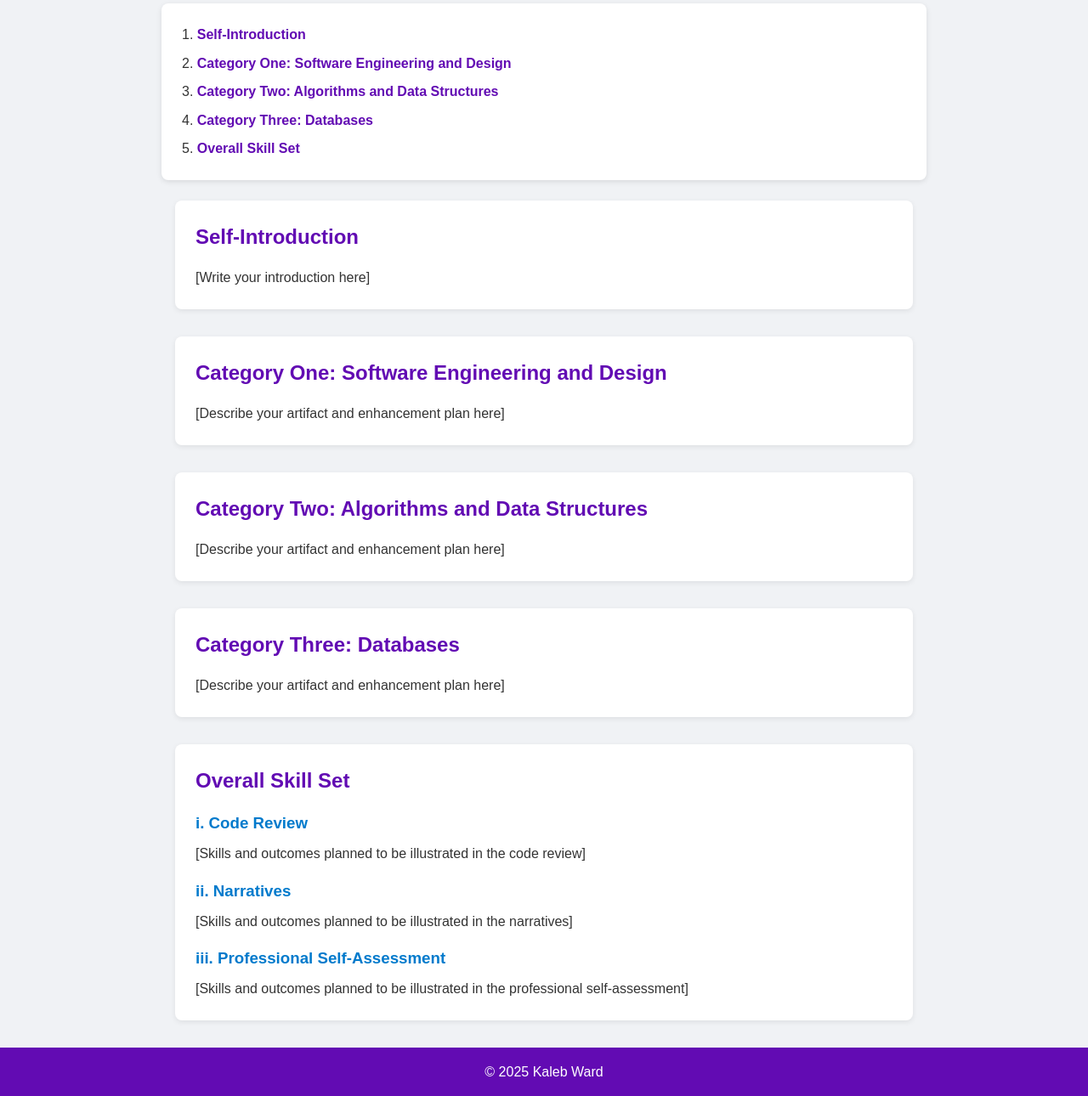
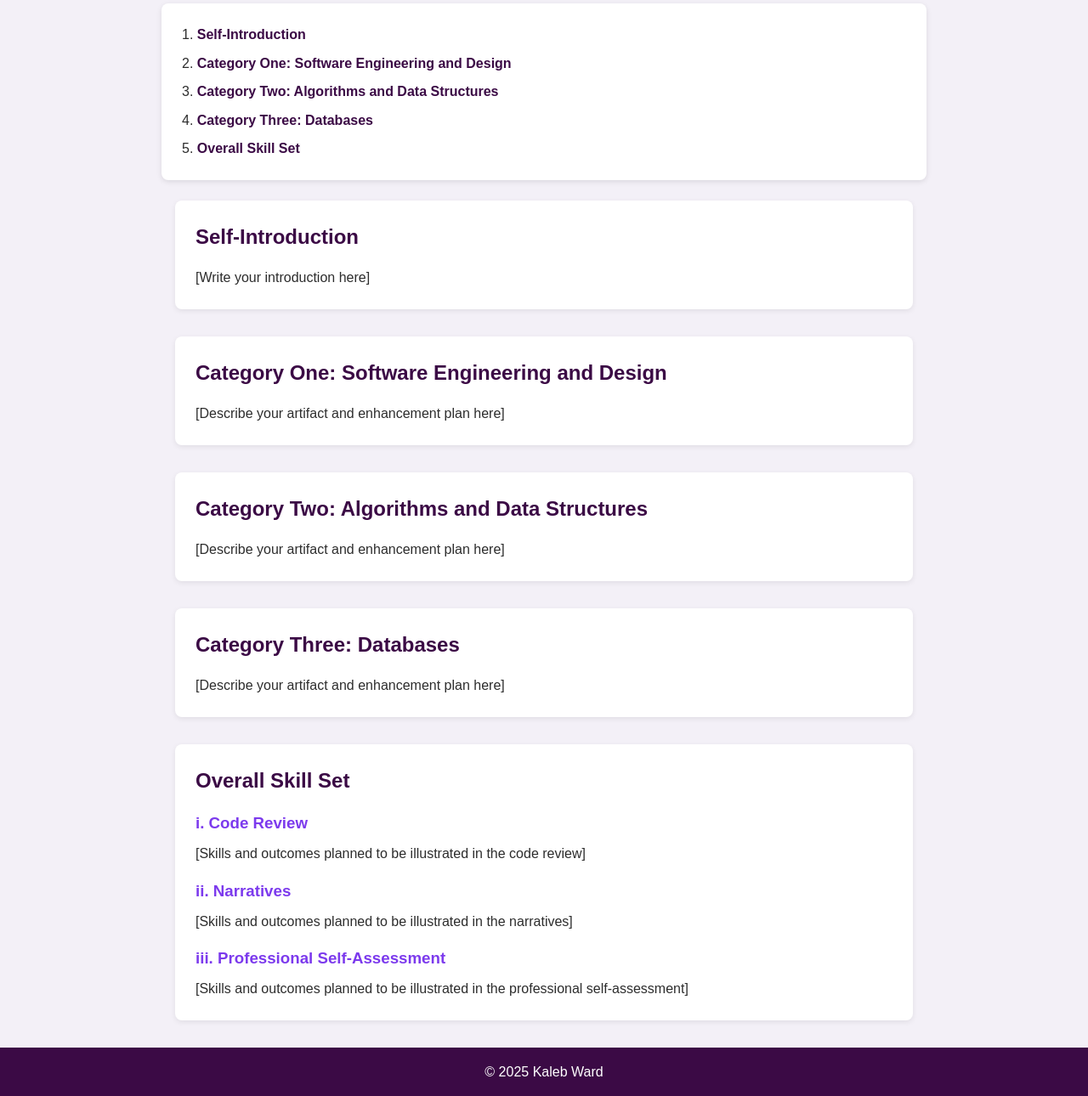
Before and after one commit to kalebsnhu/kalebsnhu.github.io, a plain HTML site: page index.html in a window 1280 px wide. Shown: the part 156-1446 px from the top of the page at 85% size. Drawn offline with Linux system fonts and the light colour scheme.

Commit message:
Update styles.css

```diff
--- a/styles.css
+++ b/styles.css
@@ -9,13 +9,13 @@
 body {
   font-family: Arial, Helvetica, sans-serif;
   line-height: 1.6;
-  background-color: #f0f2f5; /* clean light gray background */
-  color: #333;
+  background-color: #f3f0f7; /* light grayish lavender background */
+  color: #2d2d2d;
 }
 
 /* Header */
 header {
-  background: #620bb3; /* deep blue */
+  background: #3b0a45; /* dark purple */
   color: #fff;
   padding: 2rem 1rem;
   text-align: center;
@@ -28,7 +28,7 @@ header h1 {
 
 header p {
   font-size: 1.2rem;
-  color: #d9e6f2;
+  color: #d9cbe2; /* soft lavender */
 }
 
 /* Navigation */
@@ -51,12 +51,12 @@ nav li {
 
 nav a {
   text-decoration: none;
-  color: #620bb3;
+  color: #3b0a45; /* dark purple */
   font-weight: bold;
 }
 
 nav a:hover {
-  color: #007acc;
+  color: #7c3aed; /* brighter purple accent */
   text-decoration: underline;
 }
 
@@ -77,19 +77,19 @@ section {
 
 section h2 {
   margin-bottom: 1rem;
-  color: #620bb3;
+  color: #3b0a45; /* dark purple */
   font-size: 1.5rem;
 }
 
 section h3 {
   margin-top: 1rem;
   margin-bottom: 0.5rem;
-  color: #007acc;
+  color: #7c3aed; /* accent purple */
 }
 
 /* Footer */
 footer {
-  background: #620bb3;
+  background: #3b0a45; /* dark purple */
   color: #fff;
   text-align: center;
   padding: 1rem;
```
